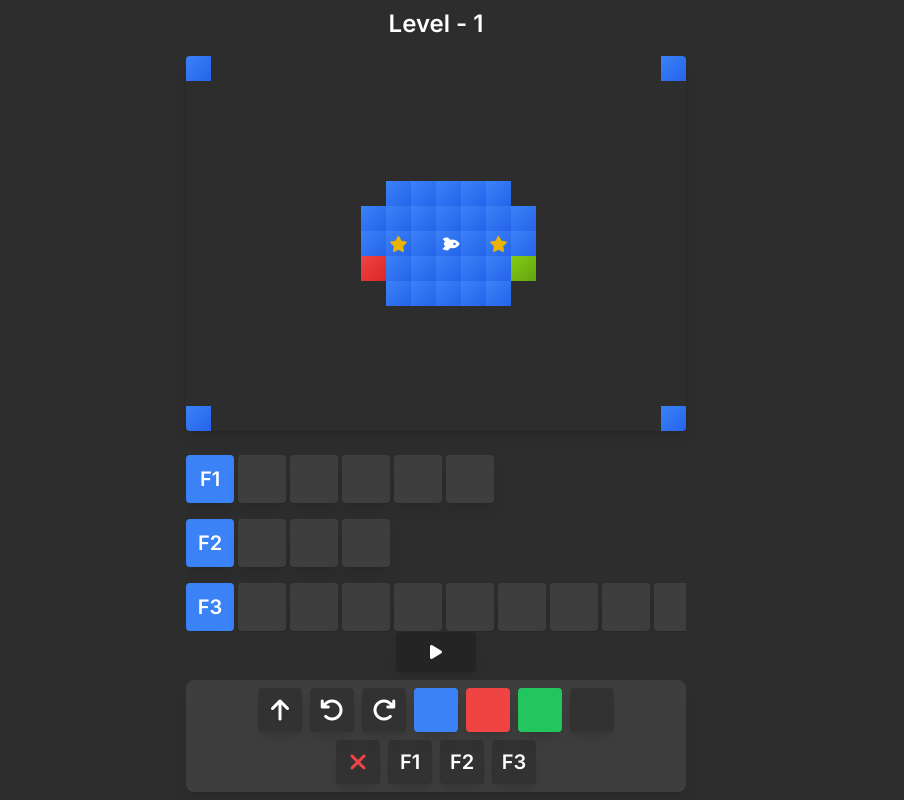
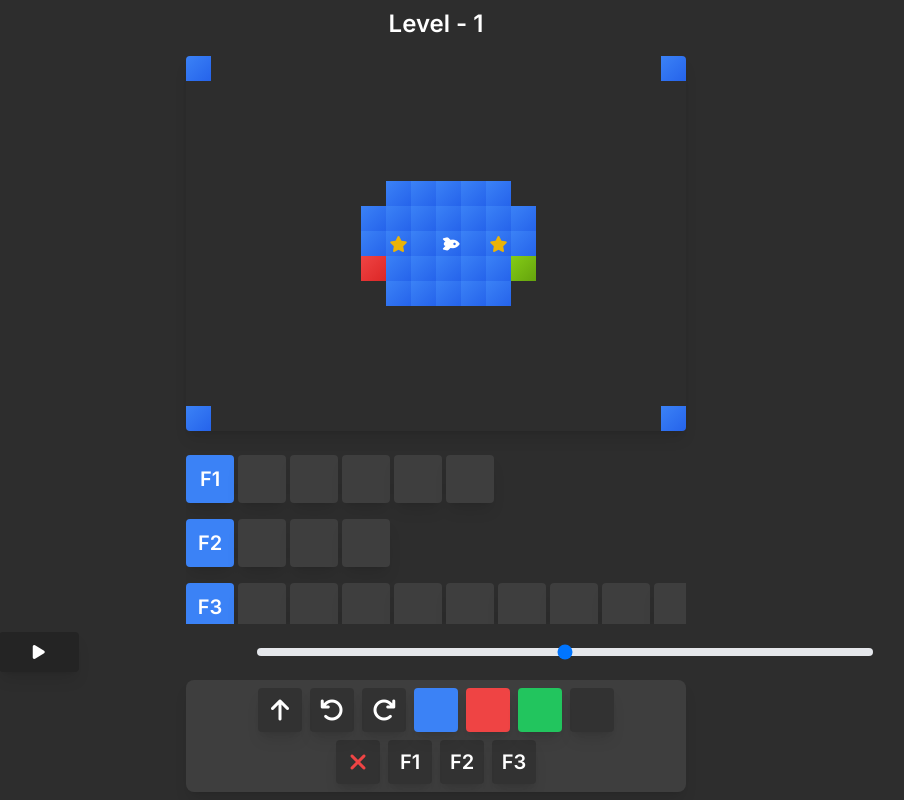
Before and after one commit to 42LeHavre/42LeHavreRoboZZle, a React (Vite) app in the folder src/: page / in a window 1280 px wide. Shown: the whole page, without its empty margins (204-1108 px from the left). Built offline with nearby package versions, Linux system fonts and the light colour scheme; some icons are missing.

Commit message:
+ | Added slider, have to connect it to deltatime

```diff
--- a/src/src/components/Controls.jsx
+++ b/src/src/components/Controls.jsx
@@ -7,10 +7,11 @@ export function Controls(props) {
     console.log("here", props.play)
   }
   return (
-    <div className="w-full mb-2 flex justify-center items-center">
+    <div className="w-full my-2 flex justify-evenly px-4 items-center">
         <button onClick={() => handleClick()} className={`text-white rounded cursor-pointer py-3 px-4 w-20 shadow-lg transition-all hover:shadow flex items-center justify-center bg-black/20 hover:bg-black/30`}>
           <i className={`fa-solid ${props.play ? "fa-pause" : "fa-play"}`}/>
         </button>
+        <input id="default-range" type="range" value="50" className="w-1/2 h-2 bg-gray-200 rounded-lg appearance-none cursor-pointer dark:bg-gray-700"></input>
     </div>
   );
 }
```
